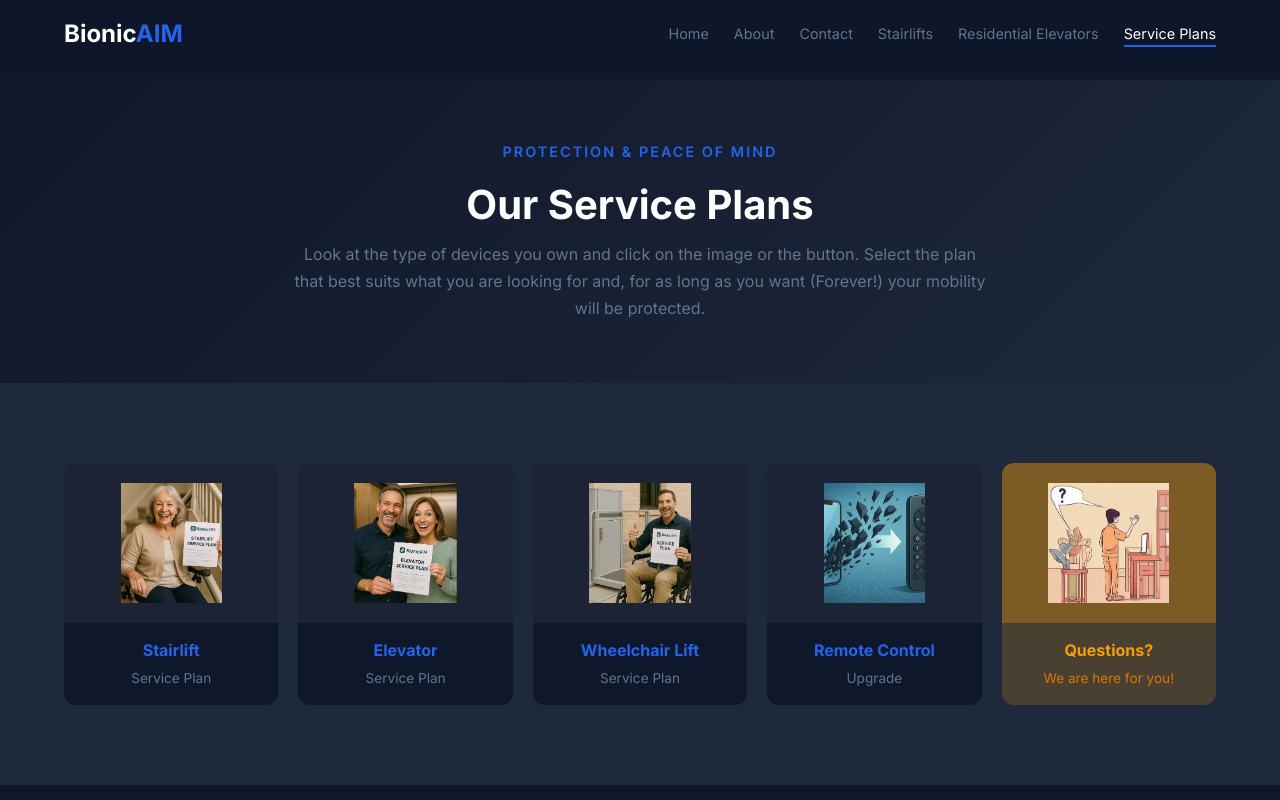
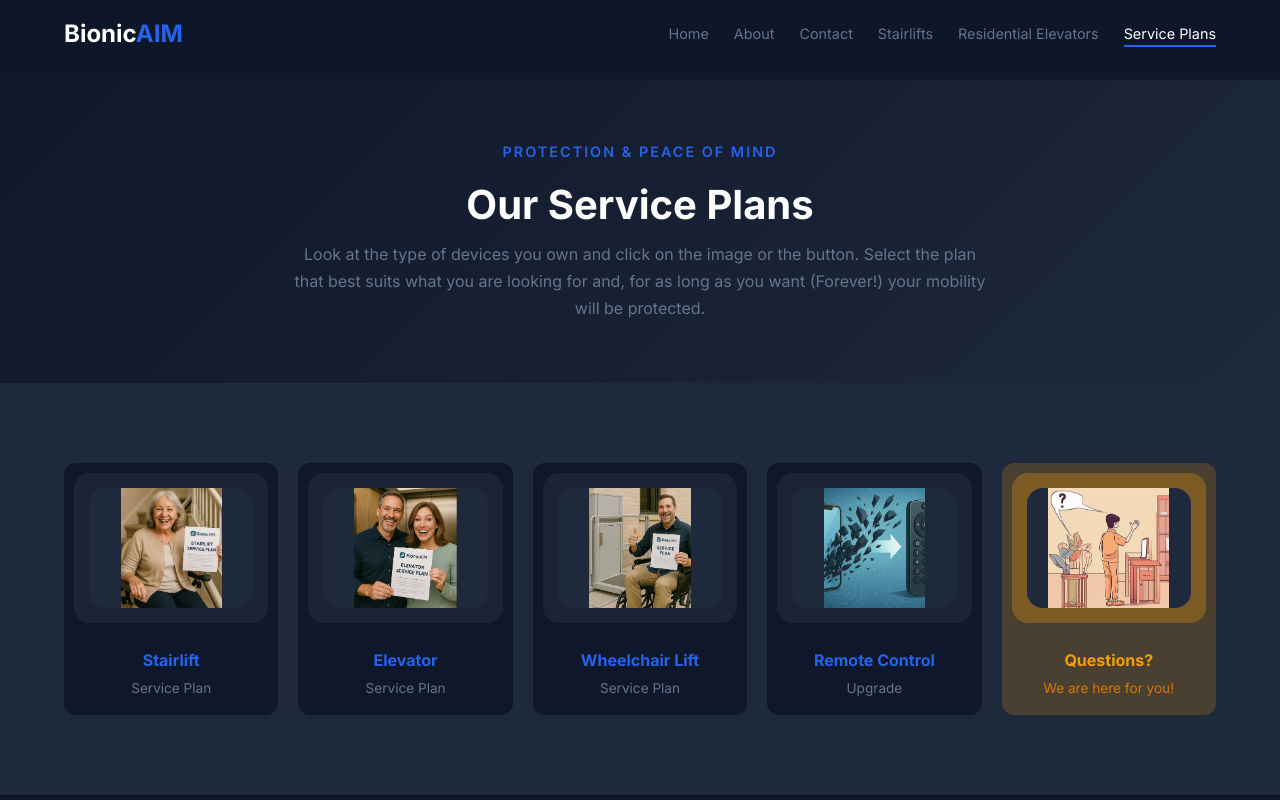
Before and after one commit to LeeDev428/BionicAim, a React (Vite) app: page /service-plans in a window 1280 px wide. Shown: the top 800 px of the page. Built offline with nearby package versions, Linux system fonts and the light colour scheme.

Commit message:
Update ServicePlans.css

```diff
--- a/src/pages/ServicePlans/ServicePlans.css
+++ b/src/pages/ServicePlans/ServicePlans.css
@@ -56,17 +56,22 @@
 }
 
 .category-image {
-  padding: 20px;
+  padding: 15px;
+  margin: 10px;
   background: rgba(255, 255, 255, 0.05);
   display: flex;
   align-items: center;
   justify-content: center;
+  border-radius: 16px;
+  overflow: hidden;
 }
 
 .category-img {
   width: 100%;
   height: 120px;
   object-fit: contain;
+  border-radius: 16px;
+  background: var(--dark-light);
 }
 
 .category-card.highlight .category-image {
```
